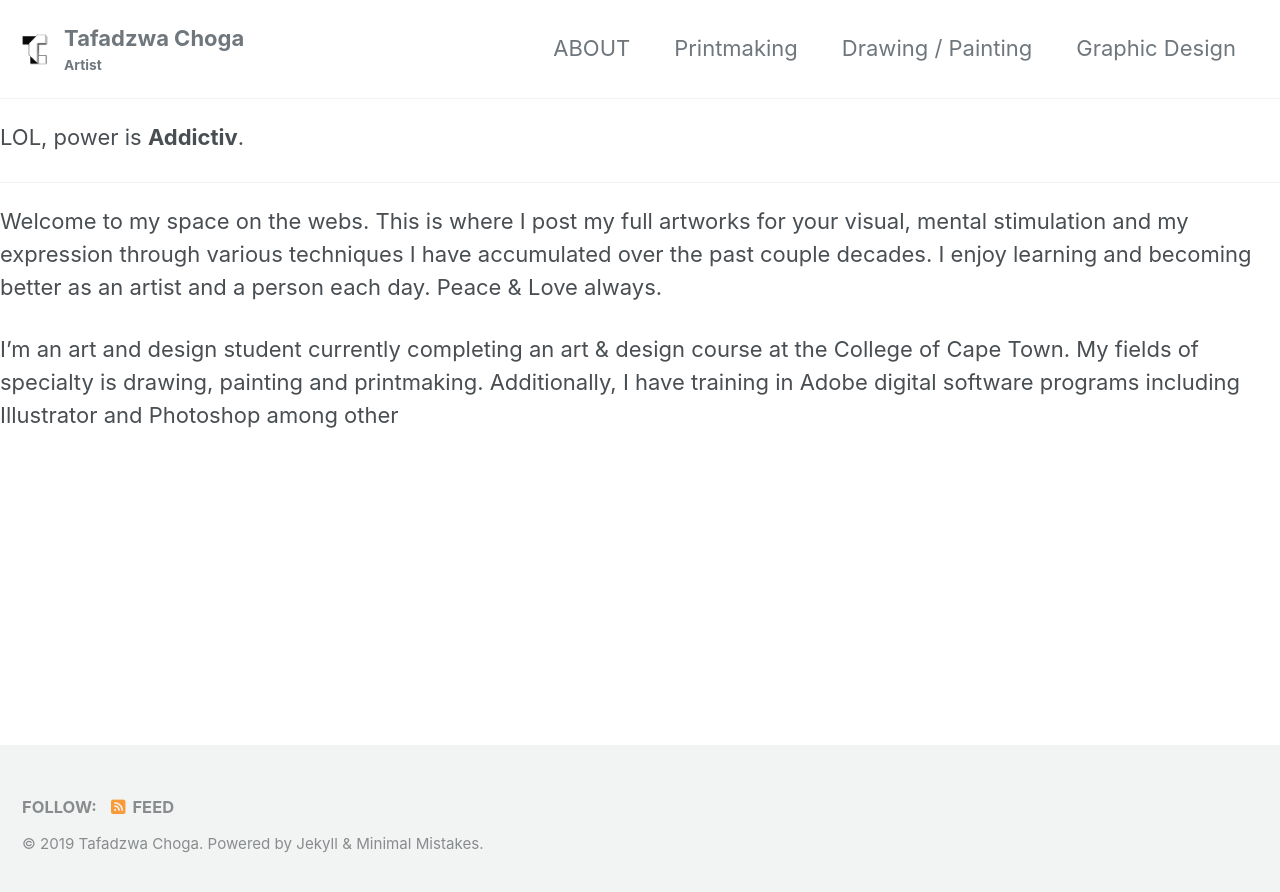
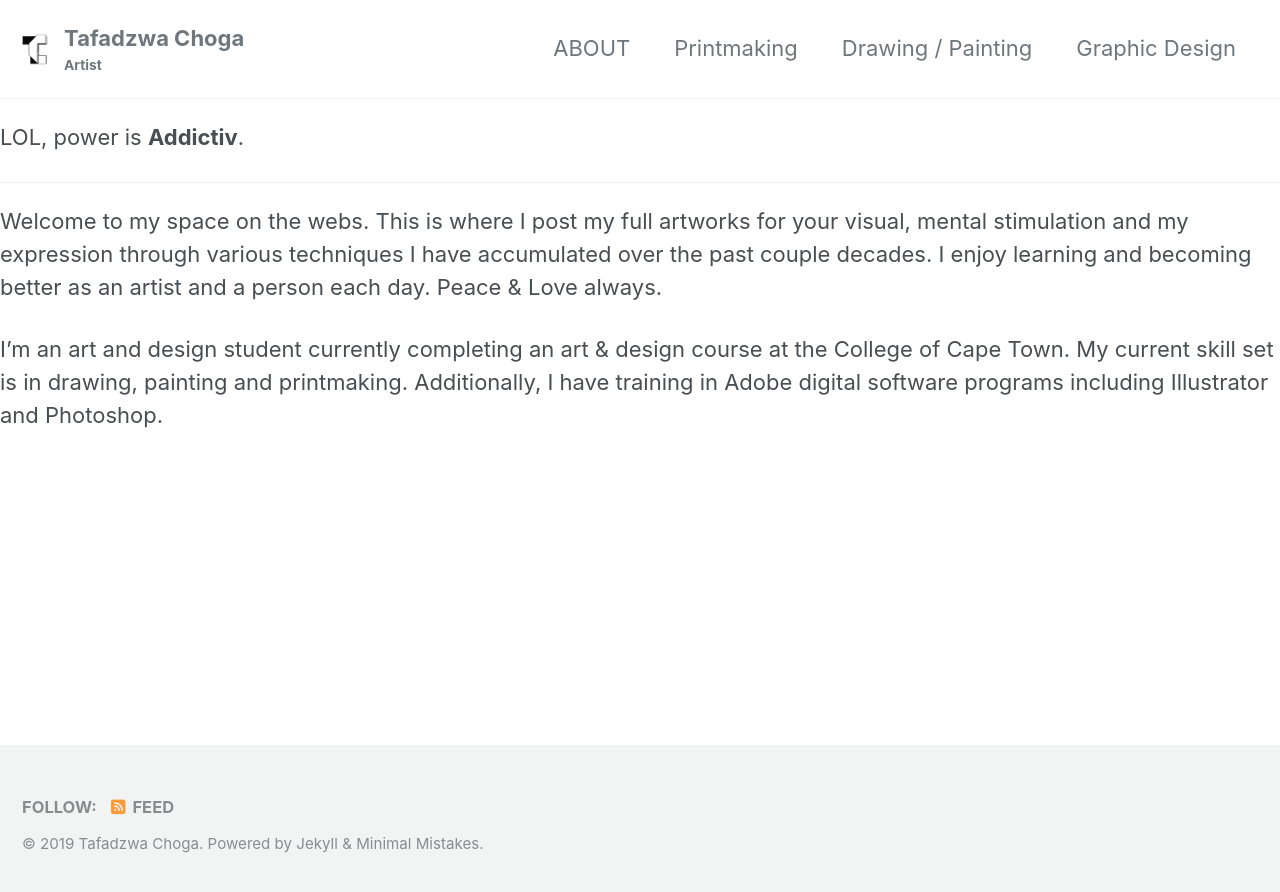
Before and after one commit to tafadzwachoga/tafadzwachoga.github.io, a Jekyll site: the page built from _pages/about.md, in a window 1280 px wide. Shown: the top 892 px of the page. Built offline with Jekyll 4.4.1, drawn with Linux system fonts in a browser that asks for light colours; cached includes are drawn as plain includes; nearby versions of some CDN libraries; our own code applies the rules of GitHub Pages for plain Markdown files.

Commit message:
edited about me page 4

```diff
--- a/_pages/about.md
+++ b/_pages/about.md
@@ -13,4 +13,4 @@
    Welcome to my space on the webs. This is where I post my full artworks for your visual, mental stimulation and my expression through various techniques I have accumulated over the past couple decades.
    I enjoy learning and becoming better as an artist and a person each day. Peace & Love always.
 
-   I'm an art and design student currently completing an art & design course at the College of Cape Town. My fields of specialty is drawing, painting and printmaking. Additionally, I have training in Adobe digital software programs including Illustrator and Photoshop among other
+   I'm an art and design student currently completing an art & design course at the College of Cape Town. My current skill set is in drawing, painting and printmaking. Additionally, I have training in Adobe digital software programs including Illustrator and Photoshop.
```
